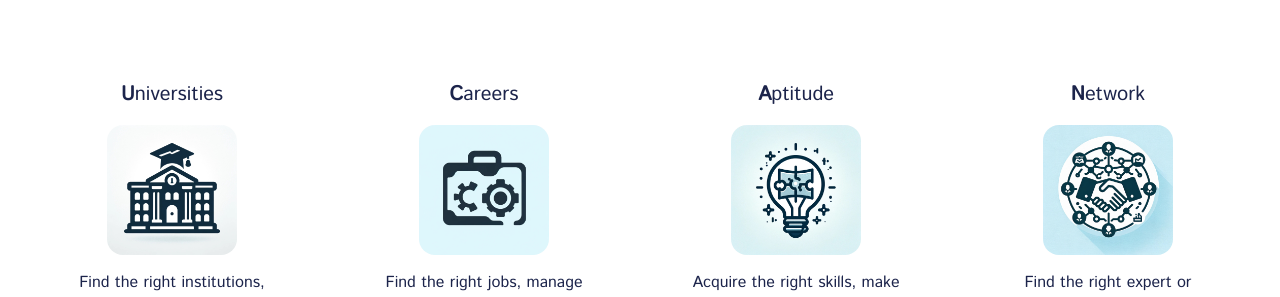
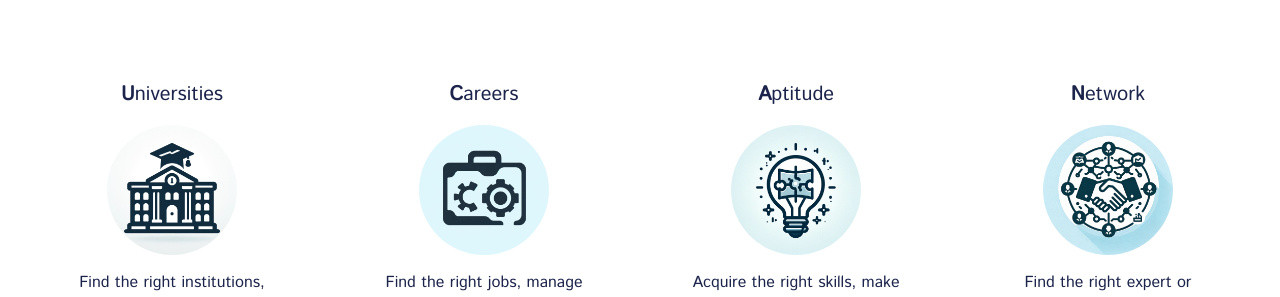
Before and after one commit to Rohan1279/smartgrad-frontend, a React (Vite) app: page / in a window 1280 px wide. Shown: the part 900-1197 px from the top of the page. Built offline with nearby package versions, Linux system fonts and the light colour scheme.

Commit message:
change theme images roundness

```diff
--- a/src/Pages/Home/ThemeSection/ThemeSection.jsx
+++ b/src/Pages/Home/ThemeSection/ThemeSection.jsx
@@ -29,7 +29,7 @@ const ThemeSection = () => {
           <img
             src={University}
             alt=""
-            className="mx-auto my-auto  w-[130px]  rounded-2xl "
+            className="mx-auto my-auto  w-[130px]  rounded-full"
           />
 
           <p className="text-center">
@@ -46,7 +46,7 @@ const ThemeSection = () => {
           <img
             src={Career}
             alt=""
-            className="mx-auto my-auto  w-[130px]  rounded-2xl "
+            className="mx-auto my-auto  w-[130px]  rounded-full "
           />
           <p className="text-center">
             Find the right jobs, manage all applications in one place and never
@@ -65,7 +65,7 @@ const ThemeSection = () => {
           <img
             src={Aptitude}
             alt=""
-            className="mx-auto my-auto  w-[130px]  rounded-2xl "
+            className="mx-auto my-auto  w-[130px]  rounded-full "
           />
 
           <p className="text-center">
@@ -82,7 +82,7 @@ const ThemeSection = () => {
           <img
             src={Network}
             alt=""
-            className="mx-auto my-auto  w-[130px]  rounded-2xl "
+            className="mx-auto my-auto  w-[130px]  rounded-full "
           />
 
           <p className="text-center">
```
